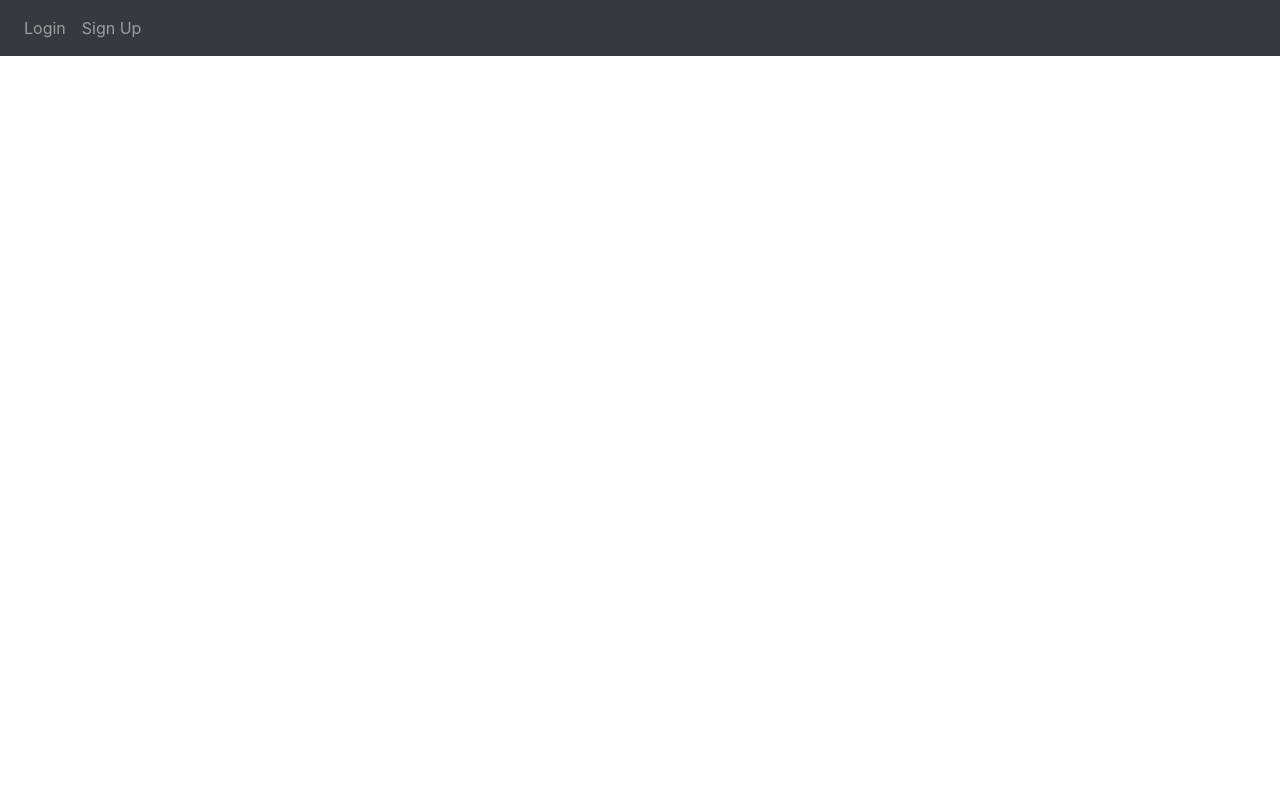
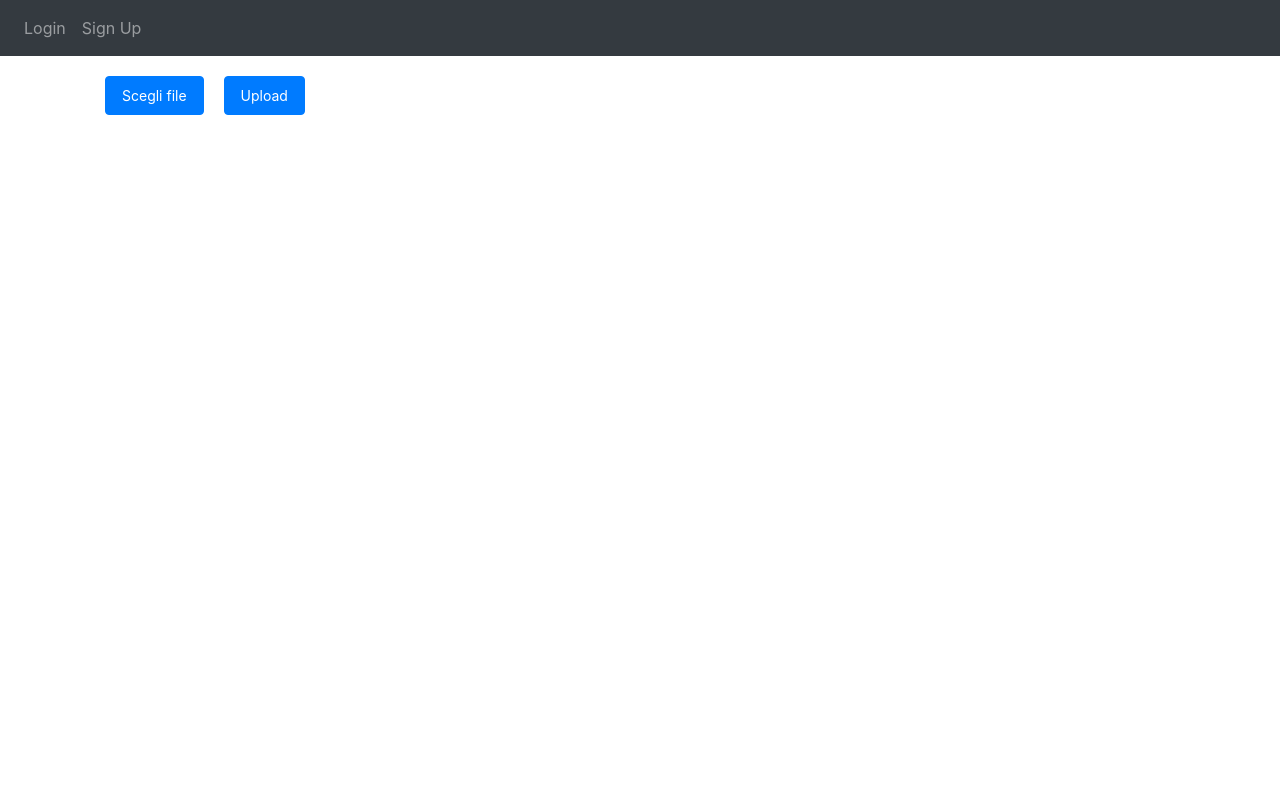
Before and after one commit to LeoBel0799/Visual-Heart-Estimation, a Flask app: template website/templates/home.html in a window 1280 px wide. Run offline with Flask 3, Linux system fonts and the light colour scheme; the template is opened without the code that fills it, so the values that code supplies are empty; parts of the project's set-up code (start-up, migrations or seed data) failed here and were passed over; some libraries are stand-ins or nearby versions.

Commit message:
Buttons to choose and upload file

```diff
--- a/website/templates/home.html
+++ b/website/templates/home.html
@@ -1,5 +1,115 @@
 <!DOCTYPE html>
-<html>
-    {% extends "base.html" %}
-    {% block title %}Home{% endblock %}
+<html lang="en">
+{% extends "base.html" %} {% block title %}Home{% endblock %} {% block content
+%}
+<head>
+    <meta charset="utf-8" />
+    <meta name="viewport" content="width=device-width, initial-scale=1" />
+    <link rel="stylesheet" href="https://stackpath.bootstrapcdn.com/bootstrap/4.4.1/css/bootstrap.min.css"
+        integrity="sha384-Vkoo8x4CGsO3+Hhxv8T/Q5PaXtkKtu6ug5TOeNV6gBiFeWPGFN9MuhOf23Q9Ifjh"
+        crossorigin="anonymous" />
+    <link rel="stylesheet" href="https://stackpath.bootstrapcdn.com/font-awesome/4.7.0/css/font-awesome.min.css"
+        crossorigin="anonymous" />
+
+    <!-- Aggiungi questo blocco di codice per lo stile della verification-box -->
+    <style>
+        .verification-box {
+            background-color: #5cb85c; /* Colore verde */
+            color: #ffffff; /* Colore del testo bianco */
+            padding: 10px;
+            margin-top: 10px;
+            border-radius: 5px;
+        }
+
+        .tick-mark {
+            font-size: 20px;
+            margin-right: 5px;
+        }
+    </style>
+</head>
+    <style>
+        body {
+            margin: 0;
+            padding: 0;
+            display: flex;
+            flex-direction: column;
+            height: 100vh;
+        }
+
+        .buttons-container {
+            display: flex;
+            justify-content: flex-start; /* Allinea a sinistra */
+            align-items: center;
+            padding: 20px;
+        }
+
+        .custom-file-input-wrapper,
+        .upload-btn-wrapper {
+            position: relative;
+            overflow: hidden;
+            display: inline-block;
+            vertical-align: top;
+            margin-right: 20px; /* Aggiunto margine per separare i pulsanti */
+        }
+
+        .custom-file-input,
+        .upload-btn-wrapper input[type=file] {
+            position: absolute;
+            top: 0;
+            left: 0;
+            width: 100%;
+            height: 100%;
+            cursor: pointer;
+            opacity: 0;
+        }
+
+        .custom-file-button,
+        .upload-btn-wrapper .upload-btn {
+            display: inline-block;
+            padding: 8px 16px;
+            font-size: 14px;
+            text-align: center;
+            text-decoration: none;
+            cursor: pointer;
+            border: 1px solid #007bff;
+            border-radius: 4px;
+            background-color: #007bff;
+            color: #fff;
+            transition: background-color 0.3s ease;
+            z-index: 1;
+        }
+
+        .custom-file-button:hover,
+        .upload-btn-wrapper .upload-btn:hover {
+            background-color: #0056b3;
+        }
+
+        .home-box {
+            flex-grow: 1;
+            display: flex;
+            align-items: center;
+            justify-content: center;
+            background-color: #f0f0f0;
+        }
+
+        .box-text {
+            text-align: center;
+            font-size: 18px;
+            color: #333;
+        }
+    </style>
+</head>
+
+<form action="{{ url_for('views.upload') }}" method="POST" enctype="multipart/form-data">
+    <div class="buttons-container">
+        <div class="custom-file-input-wrapper">
+            <input type="file" name="video" accept=".mp4" class="custom-file-input">
+            <div class="custom-file-button">Scegli file</div>
+        </div>
+        <div class="upload-btn-wrapper">
+            <button type="submit" class="upload-btn btn btn-primary">Upload</button>
+        </div>
+    </div>
+</form>
+{% endblock %}
 </html>
```
